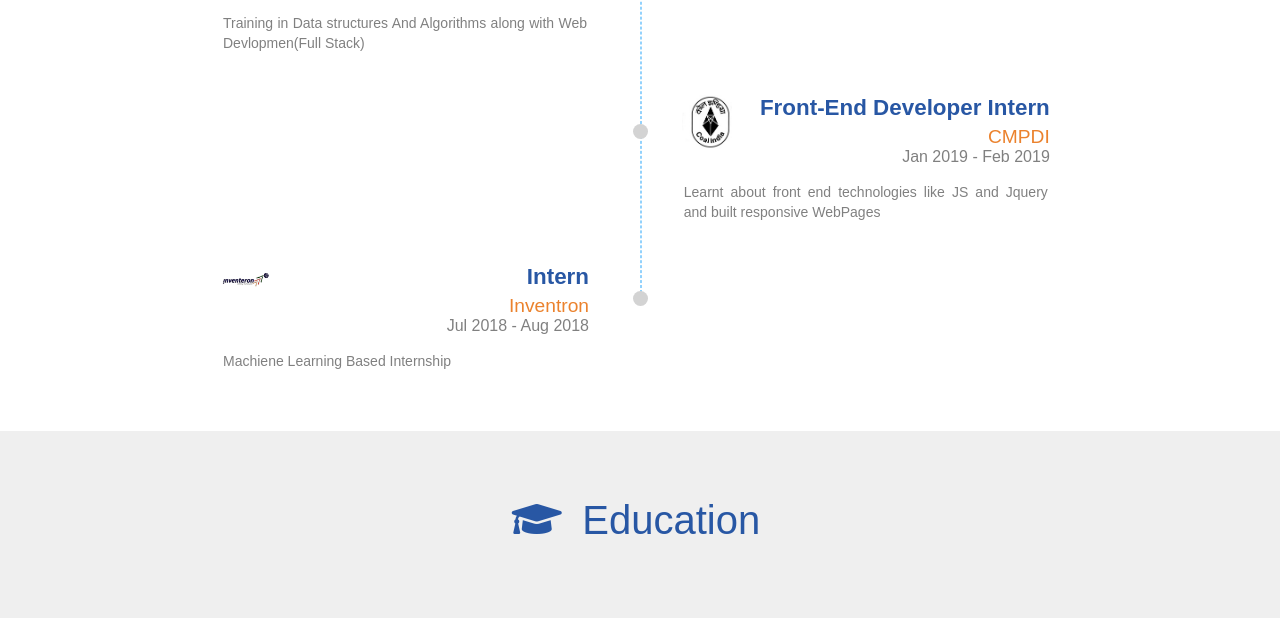
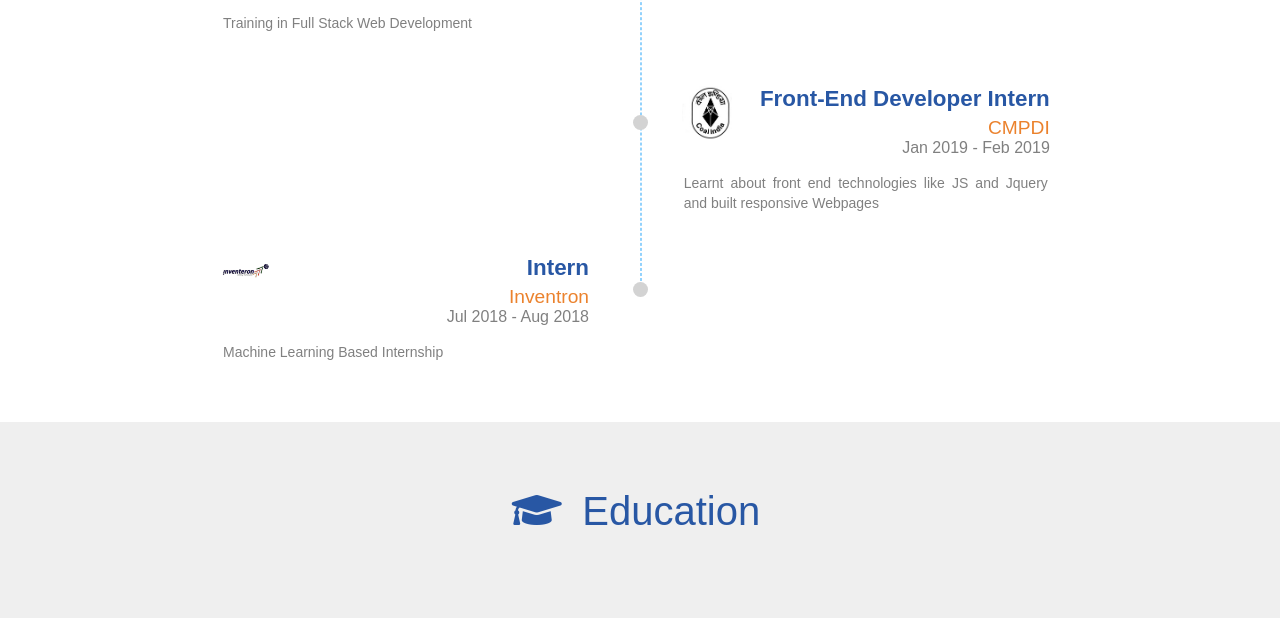
Before and after one commit to manasKumar-26/resume, a plain HTML site: page index.html in a window 1280 px wide. Shown: the part 1680-2298 px from the top of the page. Drawn offline with Linux system fonts and the light colour scheme.

Commit message:
Update index.html

```diff
--- a/index.html
+++ b/index.html
@@ -229,7 +229,7 @@
                         <h4 class="experience-company-name"> Coding Ninjas </h4>
                         <h5 class="experience-duration m0"> Feb 2020 - July 2020 </h5>
 
-                        <p class="experience-description text-justify"> Training in Data structures And Algorithms along with Web Devlopmen(Full Stack) </p>
+                        <p class="experience-description text-justify"> Training in Full Stack Web Development </p>
                     </div>
                 </div>
 
@@ -241,7 +241,7 @@
                         <h3 class="experience-designation  m0 m-blue"> Front-End Developer Intern </h3>
                         <h4 class="experience-company-name">CMPDI</h4>
                         <h5 class="experience-duration m0"> Jan 2019 - Feb 2019 </h5>
-                        <p class="experience-description text-justify"> Learnt about front end technologies like JS and Jquery and built responsive WebPages</p>
+                        <p class="experience-description text-justify"> Learnt about front end technologies like JS and Jquery and built responsive Webpages</p>
                     </div>
                 </div>
 
@@ -254,7 +254,7 @@
                         <h4 class="experience-company-name"> Inventron </h4>
                         <h5 class="experience-duration m0"> Jul 2018 - Aug 2018 </h5>
 
-                        <p class="experience-description text-justify">Machiene Learning Based Internship</p>
+                        <p class="experience-description text-justify">Machine Learning Based Internship</p>
                     </div>
                 </div>
 
```
